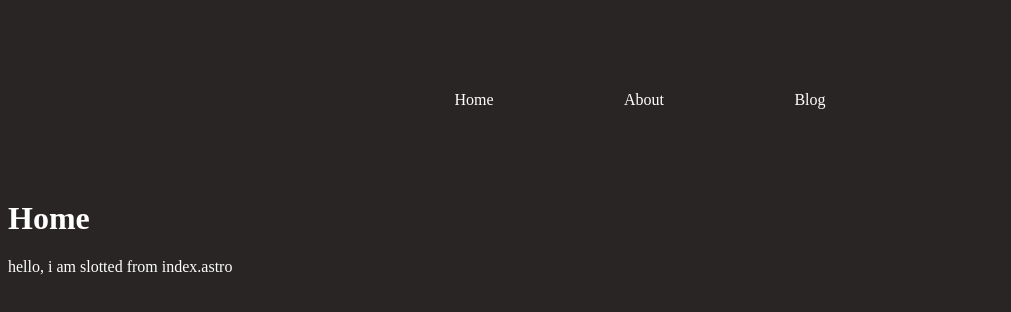
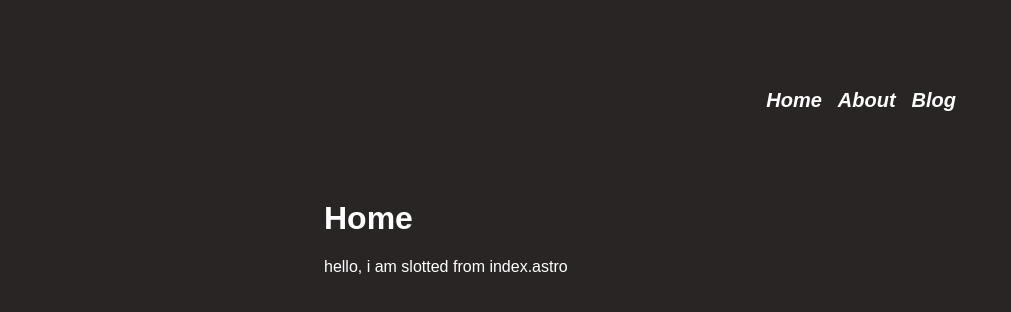
Before and after one commit to snapcracklenpop-dev/tested-telescope, an Astro site: page / in a window 1280 px wide. Shown: the whole page, without its empty margins (0-1011 px from the left). Built offline with nearby package versions, Linux system fonts and the light colour scheme; Astro itself is replaced by a stand-in of ours.

Commit message:
added Font, centered contents

```diff
--- a/src/Layouts/BaseLayout.astro
+++ b/src/Layouts/BaseLayout.astro
@@ -1,4 +1,5 @@
 ---
+import "../styles/global.css";
 import Header from "../components/Header.astro";
 const { pageTitle } = Astro.props;
 ---
@@ -13,15 +14,22 @@ const { pageTitle } = Astro.props;
   </head>
 
   <body>
-    <Header/>
-    <h1>{pageTitle}</h1>
-    <slot />
+    <Header />
+    <div>
+      <h1>{pageTitle}</h1>
+      <slot /></div>
+
   </body>
 </html>
 
 <style>
   body {
+
     background-color: #292524;
     color: white;
   }
+  div{
+    max-width: 50%;
+    margin:0 auto;
+  }
 </style>
--- a/src/components/Header.astro
+++ b/src/components/Header.astro
@@ -3,12 +3,15 @@ import Nav from "./Nav.astro";
 ---
 
 <div>
-  <Nav/>
+  <Nav />
 </div>
 
 <style>
-  div{
-    display:flex;
+  div {
+    font-size: 1.25rem;
+    font-style: oblique;
+    font-weight: 900;
+    display: flex;
     justify-content: center;
 
     margin-top: 5rem;
--- a/src/components/Nav.astro
+++ b/src/components/Nav.astro
@@ -11,14 +11,16 @@
 <style>
   div {
     display: flex;
-    justify-content: space-evenly;
+    justify-content: flex-end;
     align-items: center;
     width: 50%;
     height: 40px;
 
   }
 
-
+  a{
+    margin-left: 1rem;
+  }
   a:link {
     color: white;
     text-decoration: none;
--- /dev/null
+++ b/src/styles/global.css
@@ -0,0 +1,11 @@
+@font-face {
+  font-family: "Mona Sans";
+  src: url("/fonts/Mona-Sans.woff2") format("woff2 supports variations"),
+    url("/fonts/Mona-Sans.woff2") format("woff2-variations");
+  font-weight: 200 900;
+  font-stretch: 75% 125%;
+}
+
+body{
+  font-family: sans-serif;
+}
```
Also changed, not shown: public/fonts/Mona-Sans.woff2 (added).
